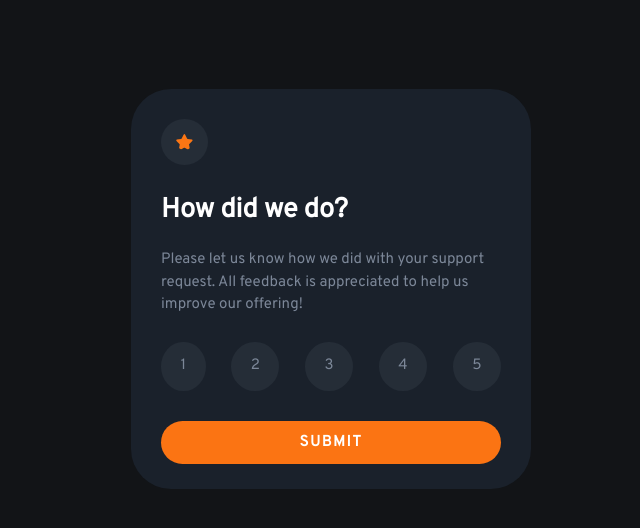
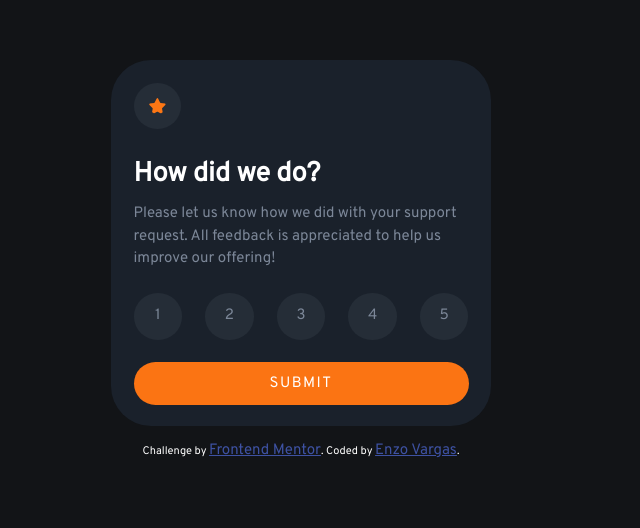
Before and after one commit to EVPina/InteractiveComponent, a plain HTML site: page index.html in a window 1280 px wide. Shown: the part 132-660 px from the top of the page, without its empty margins (339-979 px from the left). Drawn offline with Linux system fonts and the light colour scheme.

Commit message:
Se corrigieron errores

```diff
--- a/css/index.css
+++ b/css/index.css
@@ -3,35 +3,45 @@
 *{
     font-size: 15px;
     font-family:  'Overpass', sans-serif;
+    box-sizing: border-box;
+    padding: 0;
+    margin: 0;
 }
 
-@media (min-width:600px){
-    body{
-        align-items: center;
+@media (max-width:440px) {
+    .container{
+        width: 340px !important;
+        margin: 0px 20px;
     }
 
-}
-@media (max-width:440px) {
-    .container{
-        width: 320px !important;
-        margin: 0px 20px;
+    .container-front-options-option
+    {
+        padding: 0.6rem !important;
     }
 }
-
 
 body{
     background: hsl(216, 12%, 8%);
     display: flex;
     flex-direction: column;
     justify-content: center;
+    align-items: center;
     height: 98vh;
 }
 
+main{
+    width: 380px;
+    height: 400px;
+    display: flex;
+    flex-direction: column;
+    position: relative;
+}
+
 .container{
-    width: 340px;
-    height: 340px;
-    /* position: relative; */
+    position: relative;
+    height: 92%;
 }
+
 .container-inner{
     position: relative;
     width: 100%;
@@ -50,13 +60,23 @@ body{
     height: 100%;
     backface-visibility: hidden;
     -webkit-backface-visibility: hidden;
-    background-color: #1A212B;
+     background-color: #1A212B;
     border-radius: 40px;
-    padding: 2rem;
 }
 
 .container-back{
     transform: rotateY(180deg);
+}
+
+
+.container-front-options,
+.container-front-start{
+    padding: 1.5rem;
+}
+
+.container-front-contentbutton,
+.container-front-text{
+    padding: 0 1.5rem;
 }
 
 .container-front-start img,.container-front-options-option{
@@ -83,29 +103,34 @@ body{
     color:hsl(216, 12%, 54%);
     line-height: 1.5;
 }
-
+.container-front-text-content,
+.container-back-text-content
+{
+    margin-top: 12px;
+}
 .container-front-options
 {
-    display: flex;
-    justify-content: space-between;
-    margin-top: 25px;
+    display: grid;
+    grid-template-columns: repeat(5,1fr);
+    gap: 23px;
+    text-align: center;
 }
 
 .container-front-options-option
 {
-    padding: 0.9rem 1.3rem;
     cursor: pointer;
+    padding: 0.8rem;
 }
 .container-front-options-option:hover
 {
-    background-color: hsl(25, 97%, 53%);
+    background-color:hsl(217, 12%, 63%);
     color:hsl(0, 0%, 100%);
     transition: 0.3s;
 }
+
 .container-front-button
 {
     cursor: pointer;
-    margin-top: 30px;
     padding: 12px 0;
     background: hsl(25, 97%, 53%);
     border: none;
@@ -114,17 +139,18 @@ body{
     width: 100%;
     text-transform: uppercase;
     letter-spacing: 1.5px;
-    font-weight: 700;
+    font-weight: 400;
 }
 .container-front-button:hover
 {
-    background-color:hsl(0, 0%, 100%);
+    background-color: hsl(0, 0%, 100%);
     color: hsl(25, 97%, 53%);
     transition: 0.3s;
+    font-weight: 700;
 }
 
 .selected{
-    background-color: hsl(217, 12%, 63%);
+    background-color: hsl(25, 97%, 53%);
     color: hsl(0, 0%, 100%);
 }
 
@@ -133,8 +159,14 @@ body{
     text-align: center;
 }
 
+.container-back-image,
+.container-back-text,
 .container-back-content{
-    margin: 2.5rem 0;
+    padding: 1.3rem;
+}
+.container-back-image img
+{
+    width: 120px;
 }
 
 .container-back-content-result{
--- a/index.html
+++ b/index.html
@@ -19,6 +19,8 @@
       .attribution {
         font-size: 11px;
         text-align: center;
+        color: #fff;
+        margin-top: 1rem;
       }
       .attribution a {
         color: hsl(228, 45%, 44%);
@@ -26,6 +28,7 @@
     </style>
   </head>
   <body>
+    <main>
       <div class="container">
         <div id="container-inner" class="container-inner">
           <div class="container-front">
@@ -46,7 +49,9 @@
               <div class="container-front-options-option" id="container-front-options-option"></div>
               <div class="container-front-options-option" id="container-front-options-option"></div>
             </div>
+            <div class="container-front-contentbutton">
               <button id="container-front-button" class="container-front-button">Submit</button>
+            </div>
           </div>
           <div class="container-back">
             <div class="container-back-image">
@@ -74,6 +79,7 @@
           >Frontend Mentor</a
         >. Coded by <a href="#">Enzo Vargas</a>.
       </div>
+    </main>
     <script>
         const options = document.getElementById("container-front-options")
         const button = document.getElementById("container-front-button")
```
Lines whose indentation alone changed are shown as unchanged.
